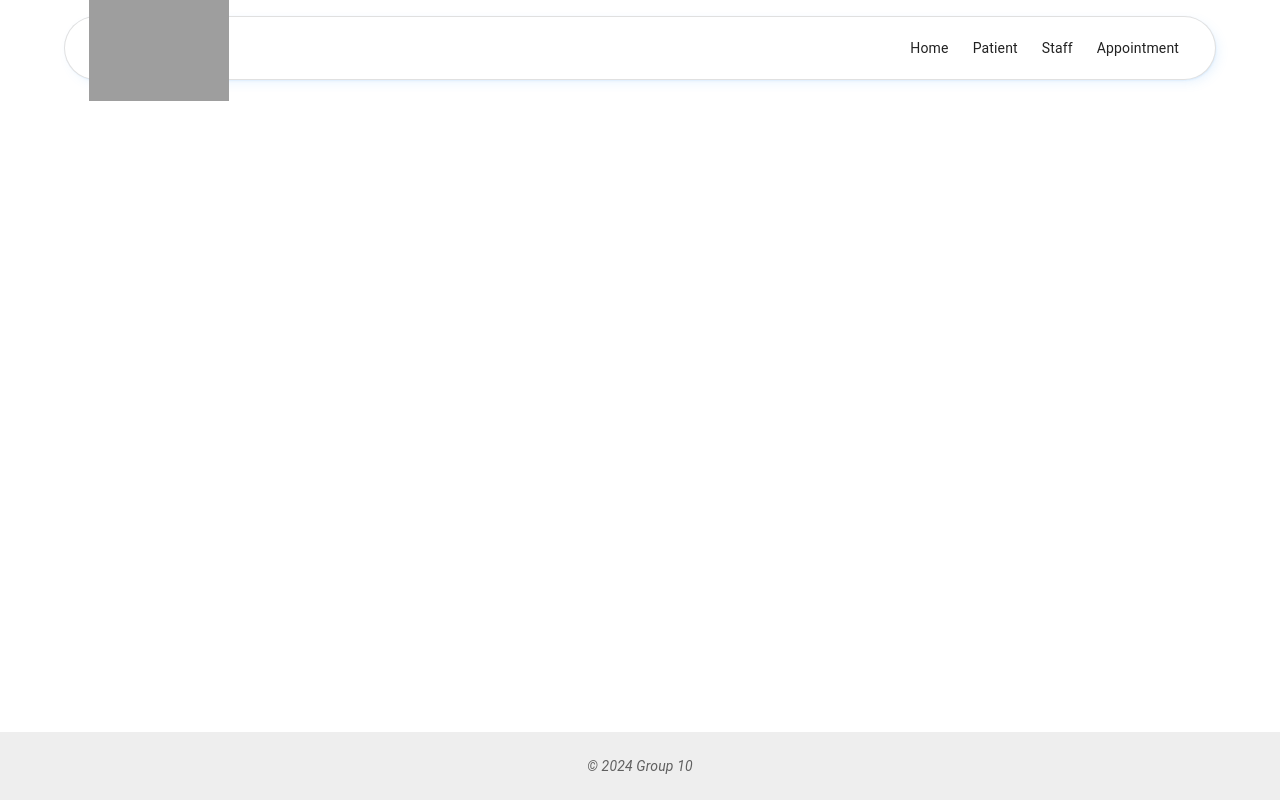
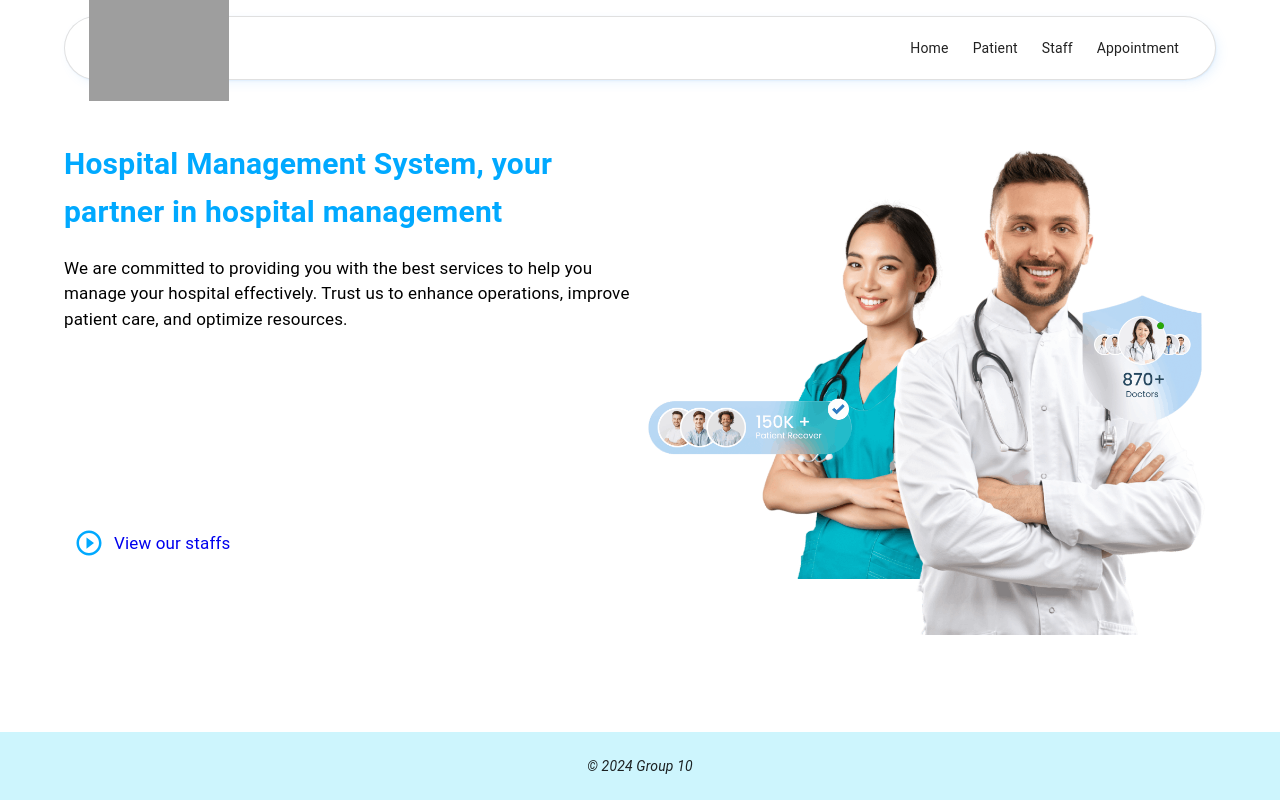
Before and after one commit to tom474/hospital_management_website, a React (Vite) app in the folder client/: page / in a window 1280 px wide. Built offline with nearby package versions, Linux system fonts and the light colour scheme; grey boxes are pictures that could not be loaded.

Commit message:
dev: add mui icon dependency and finish home page

```diff
--- a/client/package.json
+++ b/client/package.json
@@ -12,6 +12,7 @@
   "dependencies": {
     "@emotion/react": "^11.13.0",
     "@emotion/styled": "^11.13.0",
+    "@mui/icons-material": "^5.16.6",
     "@mui/material": "^5.16.6",
     "bootstrap": "^5.3.3",
     "react": "^18.3.1",
--- a/client/src/App.jsx
+++ b/client/src/App.jsx
@@ -2,10 +2,17 @@ import { createBrowserRouter, RouterProvider } from "react-router-dom";
 import Root from "./pages/Root";
 import { ThemeProvider } from "@emotion/react";
 import { theme } from "./config/MuiConfig";
+import Homepage from "./pages/Homepage";
 
 const router = createBrowserRouter([{
 	path: "/",
-	element: <Root />
+	element: <Root />,
+	children: [
+		{
+			index: true,
+			element: <Homepage />
+		}
+	]
 }]);
 
 const App = () => {
--- a/client/src/components/utils/Footer.jsx
+++ b/client/src/components/utils/Footer.jsx
@@ -4,22 +4,19 @@ const Footer = () => {
     return (
         <Box
             component="footer"
-            sx={{
+            sx={(theme) => ({
             py: 3,
             px: 2,
             mt: 'auto',
-            backgroundColor: (theme) =>
-                theme.palette.mode === 'light'
-                ? theme.palette.grey[200]
-                : theme.palette.grey[800],
-            }}
+            backgroundColor: theme.palette.color.blue[400],
+            })}
         >
             <Container maxWidth="sm" sx={{
                 display: 'flex',
                 justifyContent: 'center',
                 alignItems: 'center'
             }}>
-                <Typography variant="body2" color="text.secondary" sx={{
+                <Typography variant="body2" color="text.primary" sx={{
                     fontStyle: 'italic'
                 }}>
                     {'© '}
--- a/client/src/config/MuiConfig.jsx
+++ b/client/src/config/MuiConfig.jsx
@@ -1,15 +1,17 @@
 import { createTheme } from "@mui/material";
 
 export const theme = createTheme({
-    color: {
-        white: {
-            100: "#ffffff",
-        },
-        blue: {
-            100: "00A9FF",
-            200: "89CFF3",
-            300: "A0E9FF",
-            400: "CDF5FD"
+    palette: {
+        color: {
+            white: {
+                100: "#ffffff",
+            },
+            blue: {
+                100: "#00A9FF",
+                200: "#89CFF3",
+                300: "#A0E9FF",
+                400: "#CDF5FD"
+            }
         }
     }
 });
--- /dev/null
+++ b/client/src/pages/Homepage.jsx
@@ -0,0 +1,87 @@
+import { Box, Grid, Typography } from "@mui/material";
+import PlayCircleOutlineIcon from '@mui/icons-material/PlayCircleOutline';
+import banner from "../assets/image/banner.png";
+import { NavLink } from "react-router-dom";
+
+const Homepage = () => {
+    return (
+        <Box sx={{
+            display: 'flex',
+            flexDirection: 'column',
+            justifyContent: 'center',
+            alignItems: 'center',
+            height: '76vh',
+        }}>
+            <Grid container spacing={2} sx={{
+                marginTop: '30px'
+            }}>
+                <Grid item xs={6}>
+                    <Box sx={{
+                        display: 'flex',
+                        flexDirection: 'column',
+                        justifyContent: 'space-between',
+                        height: '100%',
+                    }}>
+                        <div>
+                            <Typography variant="h6" component="h1" sx={(theme) => ({
+                                fontWeight: '600',
+                                fontSize: '30px',
+                                color: theme.palette.color.blue[100],
+                            })}>
+                                Hospital  Management System, your partner in hospital management
+                            </Typography>
+
+                            <Typography variant="p" component="p" sx={{
+                                marginTop: '20px',
+                                fontSize: '17px',
+                                color: 'black',
+                            }}>
+                                We are committed to providing you with the best services to help you manage your hospital effectively.
+                                Trust us to enhance operations, improve patient care, and optimize resources.
+                            </Typography>
+                        </div>
+
+                        <NavLink to="/staffs" style={{textDecoration: 'none'}}>
+                            <Box
+                                sx={{
+                                    display: 'flex',
+                                    marginBottom: '13%',
+                                    alignItems: 'center',
+                                    gap: '10px',
+                                    padding: '10px',
+                                    width: 'fit-content',
+                                    borderRadius: '5px',
+                                    fontSize: '17px',
+                                    transition: '0.3s ease',
+                                    ":hover": (theme) => ({
+                                        cursor: 'pointer',
+                                        bgcolor: theme.palette.color.blue[400],
+                                    })
+                                }}
+                            >
+                                <PlayCircleOutlineIcon sx={(theme) => ({
+                                    color: theme.palette.color.blue[100],
+                                    fontSize: '30px',
+                                })}/>
+                                <Typography variant="p" component="p">
+                                    View our staffs
+                                </Typography>
+                            </Box>
+                        </NavLink>
+                    </Box>
+
+
+
+                </Grid >
+
+                <Grid item xs={6}>
+                    <img src={banner} style={{
+                        width: "100%",
+                    }} alt="Hospital Banner"/>
+                </Grid>
+            </Grid>
+        </Box>
+    );
+};
+
+export default Homepage;
```
Also changed, not shown: client/src/assets/image/banner.png (added), client/src/assets/images/README.txt (deleted), 1 other file (tests, documents, lock files or other folders).
